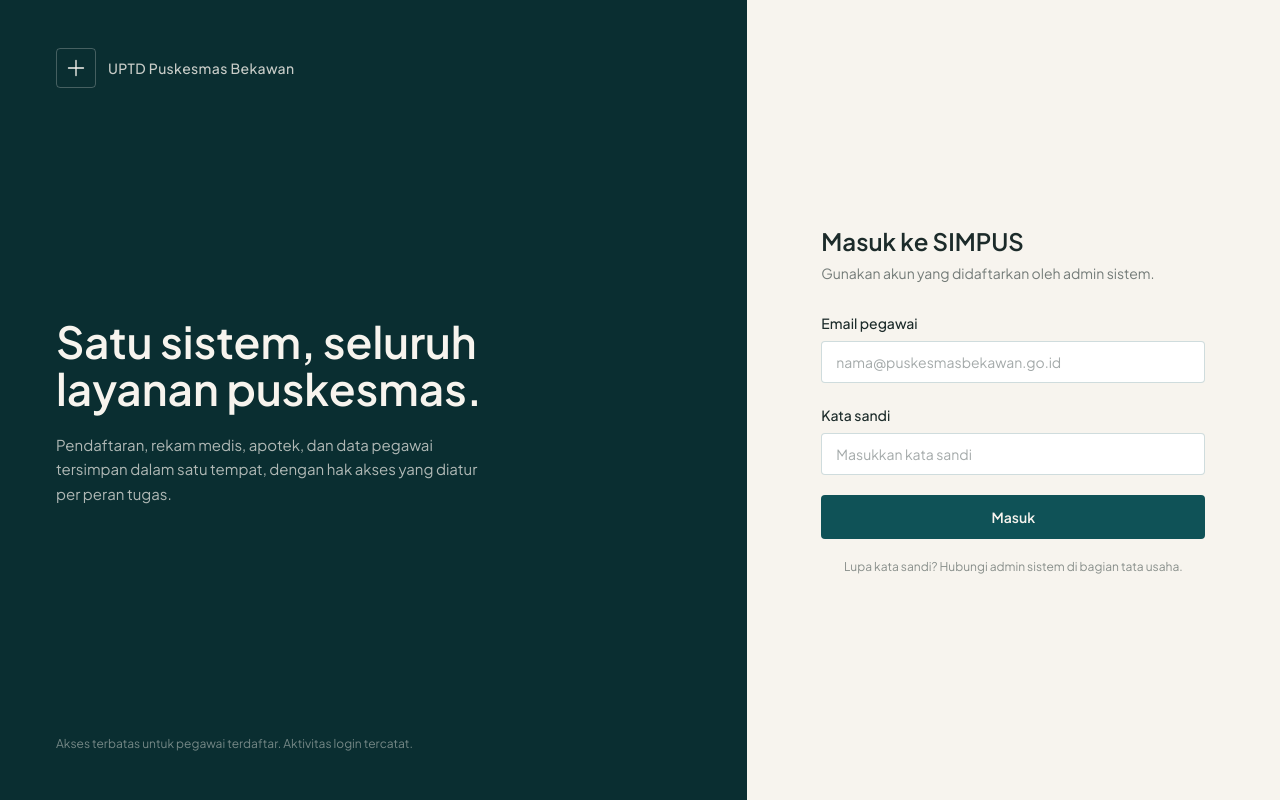
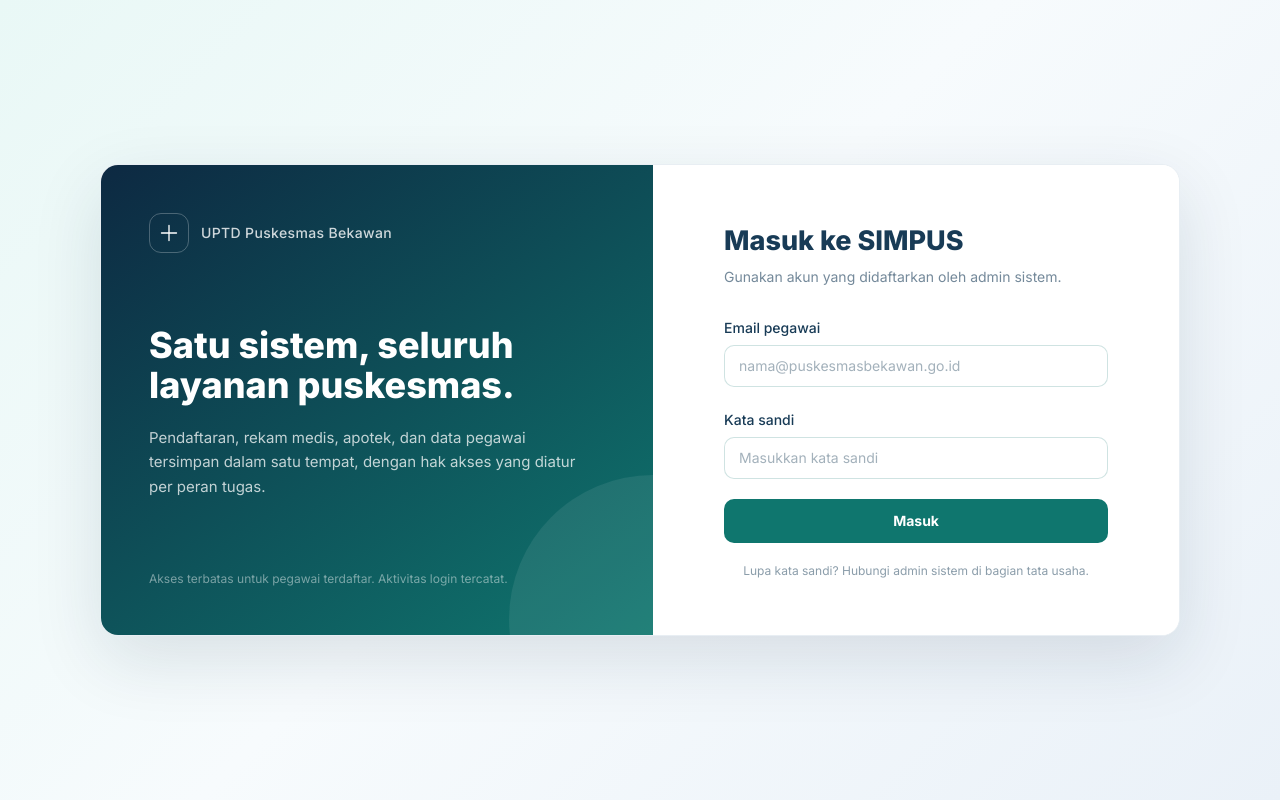
Before and after one commit to laborpkmbekawan-sudo/simpus-bekawan, a Next.js app: page /login in a window 1280 px wide. Built offline with nearby package versions, Linux system fonts and the light colour scheme.

Commit message:
redesain visual: gradient navy-teal, font Inter, radius besar sesuai referensi

```diff
--- a/app/dashboard/pegawai/[id]/edit/page.tsx
+++ b/app/dashboard/pegawai/[id]/edit/page.tsx
@@ -46,7 +46,7 @@ export default async function HalamanEditPegawai({
       <div>
         <Link
           href="/dashboard/pegawai"
-          className="text-sm text-teal-900 underline decoration-teal-900/30 underline-offset-2"
+          className="text-sm text-teal-700 underline decoration-teal-700/30 underline-offset-2"
         >
           ← Kembali ke Data Pegawai
         </Link>
--- a/app/dashboard/pegawai/toggle-status.tsx
+++ b/app/dashboard/pegawai/toggle-status.tsx
@@ -22,8 +22,8 @@ export default function ToggleStatus({
       }
       className={`rounded-sm px-2.5 py-1 text-xs font-medium disabled:opacity-50 ${
         statusAktif
-          ? "bg-teal-900/8 text-teal-900 hover:bg-clay-600/10 hover:text-clay-700"
-          : "bg-ink/5 text-ink/50 hover:bg-teal-900/8 hover:text-teal-900"
+          ? "bg-teal-700/8 text-teal-700 hover:bg-clay-600/10 hover:text-clay-700"
+          : "bg-ink/5 text-ink/50 hover:bg-teal-700/8 hover:text-teal-700"
       }`}
     >
       {statusAktif ? "Aktif · nonaktifkan" : "Nonaktif · aktifkan"}
--- a/app/dashboard/tombol-keluar.tsx
+++ b/app/dashboard/tombol-keluar.tsx
@@ -16,7 +16,7 @@ export default function TombolKeluar() {
   return (
     <button
       onClick={keluar}
-      className="text-sm text-ink/50 underline decoration-ink/20 underline-offset-2 hover:text-clay-700"
+      className="text-sm text-white/60 underline decoration-white/25 underline-offset-2 hover:text-white"
     >
       Keluar
     </button>
--- a/app/layout.tsx
+++ b/app/layout.tsx
@@ -1,10 +1,10 @@
 import type { Metadata } from "next";
-import { Plus_Jakarta_Sans } from "next/font/google";
+import { Inter } from "next/font/google";
 import "./globals.css";
 
-const jakarta = Plus_Jakarta_Sans({
+const inter = Inter({
   subsets: ["latin"],
-  variable: "--font-jakarta",
+  variable: "--font-inter",
   weight: ["400", "500", "600", "700", "800"],
 });
 
@@ -19,7 +19,7 @@ export default function RootLayout({
   children: React.ReactNode;
 }) {
   return (
-    <html lang="id" className={jakarta.variable}>
+    <html lang="id" className={inter.variable}>
       <body>{children}</body>
     </html>
   );
--- a/app/login/form.tsx
+++ b/app/login/form.tsx
@@ -9,8 +9,8 @@ function TombolMasuk() {
     <button
       type="submit"
       disabled={pending}
-      className="w-full rounded-sm bg-teal-900 px-4 py-3 text-sm font-semibold text-sand-50
-                 transition-colors hover:bg-teal-950 disabled:cursor-not-allowed disabled:opacity-60"
+      className="w-full rounded-sm bg-teal-700 px-4 py-3 text-sm font-bold text-white
+                 transition-colors hover:bg-teal-900 disabled:cursor-not-allowed disabled:opacity-60"
     >
       {pending ? "Memeriksa akun..." : "Masuk"}
     </button>
@@ -33,7 +33,7 @@ export default function FormLogin() {
           autoComplete="username"
           required
           placeholder="nama@puskesmasbekawan.go.id"
-          className="w-full rounded-sm border border-teal-900/20 bg-white px-3.5 py-2.5 text-sm
+          className="w-full rounded-sm border border-teal-700/20 bg-white px-3.5 py-2.5 text-sm
                      text-ink placeholder:text-ink/40 focus:border-teal-700"
         />
       </div>
@@ -49,7 +49,7 @@ export default function FormLogin() {
           autoComplete="current-password"
           required
           placeholder="Masukkan kata sandi"
-          className="w-full rounded-sm border border-teal-900/20 bg-white px-3.5 py-2.5 text-sm
+          className="w-full rounded-sm border border-teal-700/20 bg-white px-3.5 py-2.5 text-sm
                      text-ink placeholder:text-ink/40 focus:border-teal-700"
         />
       </div>
--- a/app/login/page.tsx
+++ b/app/login/page.tsx
@@ -6,56 +6,65 @@ export default function HalamanLogin({
   searchParams: { alasan?: string };
 }) {
   return (
-    <main className="grid min-h-screen grid-cols-1 lg:grid-cols-[minmax(0,7fr)_minmax(0,5fr)]">
-      {/* Panel identitas -- bukan kartu putih ditengah layar, tapi blok
-          warna penuh supaya SIMPUS terasa seperti layanan resmi, bukan
-          produk SaaS generik. */}
-      <section className="relative hidden flex-col justify-between overflow-hidden bg-teal-950 px-14 py-12 text-sand-50 lg:flex">
+    <main
+      className="flex min-h-screen items-center justify-center p-7"
+      style={{ background: "linear-gradient(135deg, #E9F8F6 0%, #F7FBFD 48%, #EAF1F8 100%)" }}
+    >
+      <div className="grid w-full max-w-[1080px] grid-cols-1 overflow-hidden rounded-card border border-sand-100 bg-white shadow-[0_24px_70px_rgba(13,41,66,0.12)] lg:grid-cols-[1.05fr_1fr]">
+        {/* Panel identitas */}
+        <section
+          className="relative hidden flex-col justify-between overflow-hidden px-12 py-12 text-white lg:flex"
+          style={{ background: "linear-gradient(145deg, #0D2942, #0F766E)" }}
+        >
+          <div
+            className="pointer-events-none absolute -bottom-32 -right-36 h-72 w-72 rounded-full"
+            style={{ background: "rgba(255,255,255,0.08)" }}
+          />
           <div className="flex items-center gap-3">
-          <div className="flex h-10 w-10 items-center justify-center rounded-sm border border-sand-50/25">
+            <div className="flex h-10 w-10 items-center justify-center rounded-xl border border-white/25">
               <svg viewBox="0 0 24 24" className="h-5 w-5" fill="none" stroke="currentColor" strokeWidth={1.6}>
                 <path d="M12 3v18M3 12h18" strokeLinecap="round" />
               </svg>
             </div>
-          <span className="text-sm font-medium tracking-wide text-sand-50/80">
+            <span className="text-sm font-medium tracking-wide text-white/80">
               UPTD Puskesmas Bekawan
             </span>
           </div>
 
           <div className="max-w-md">
-          <h1 className="text-[2.75rem] font-semibold leading-[1.08] text-sand-50">
+            <h1 className="text-[2.25rem] font-extrabold leading-[1.12] text-white">
               Satu sistem, seluruh
               <br />
               layanan puskesmas.
             </h1>
-          <p className="mt-5 text-[15px] leading-relaxed text-sand-50/70">
+            <p className="mt-5 text-[15px] leading-relaxed text-white/75">
               Pendaftaran, rekam medis, apotek, dan data pegawai tersimpan
               dalam satu tempat, dengan hak akses yang diatur per peran
               tugas.
             </p>
           </div>
 
-        <p className="text-xs text-sand-50/45">
+          <p className="text-xs text-white/45">
             Akses terbatas untuk pegawai terdaftar. Aktivitas login tercatat.
           </p>
         </section>
 
         {/* Panel form */}
-      <section className="flex items-center justify-center bg-sand-50 px-6 py-16">
+        <section className="flex items-center justify-center bg-white px-8 py-14 sm:px-12">
           <div className="w-full max-w-sm">
             <div className="mb-8 lg:hidden">
-            <span className="text-sm font-medium text-teal-900">
+              <span className="text-sm font-medium text-teal-700">
                 UPTD Puskesmas Bekawan
               </span>
             </div>
 
-          <h2 className="text-2xl font-semibold text-ink">Masuk ke SIMPUS</h2>
+            <h2 className="text-[27px] font-extrabold text-ink">Masuk ke SIMPUS</h2>
             <p className="mt-1.5 text-sm text-ink/60">
               Gunakan akun yang didaftarkan oleh admin sistem.
             </p>
 
             {searchParams.alasan === "perlu-login" && (
-            <p className="mt-4 rounded-sm bg-teal-900/8 px-3.5 py-2.5 text-sm text-teal-900">
+              <p className="mt-4 rounded-sm bg-teal-700/8 px-3.5 py-2.5 text-sm text-teal-700">
                 Sesi berakhir atau halaman perlu login. Silakan masuk kembali.
               </p>
             )}
@@ -65,6 +74,7 @@ export default function HalamanLogin({
             </div>
           </div>
         </section>
+      </div>
     </main>
   );
 }
--- a/tailwind.config.ts
+++ b/tailwind.config.ts
@@ -1,35 +1,38 @@
 import type { Config } from "tailwindcss";
 
 // Token desain SIMPUS UPTD Puskesmas Bekawan.
-// Palet dijauhkan dari default "SaaS hijau mint generik": dasar teal gelap
-// (identitas layanan kesehatan pemerintah) + sand hangat (kertas/arsip),
-// aksen clay untuk status/peringatan, bukan gradient dekoratif.
+// Nilai hex diselaraskan persis dengan referensi desain (navy->teal gradasi
+// sidebar, aksen oranye, kartu rounded besar). Nama token TETAP SAMA seperti
+// sebelumnya (teal-950/900/700/500, sand-50/100, clay-600/700, ink) supaya
+// semua className yang sudah ditulis di komponen lain otomatis ikut berubah
+// tanpa perlu diedit satu-satu.
 const config: Config = {
   content: ["./app/**/*.{ts,tsx}", "./components/**/*.{ts,tsx}"],
   theme: {
     extend: {
       colors: {
         teal: {
-          950: "#0A2E31",
-          900: "#0F5257",
-          700: "#166B70",
-          500: "#2C8B8F",
+          950: "#0D2942", // navy tua -- dipakai sidebar/panel gelap
+          900: "#123D5B", // navy sedang -- gradasi tengah sidebar
+          700: "#0F766E", // teal utama -- tombol, link, aksen
+          500: "#14B8A6", // teal terang -- gradasi bawah sidebar, hover
         },
         sand: {
-          50: "#F7F4EE",
-          100: "#EFEAE0",
+          50: "#F4F8FB", // bg halaman
+          100: "#E8EEF3", // border/garis halus
         },
         clay: {
-          600: "#C9743A",
-          700: "#A85F2E",
+          600: "#E0793C", // aksen oranye -- warning, highlight aktif
+          700: "#B4592A",
         },
-        ink: "#1C2B2A",
+        ink: "#183B56",
       },
       fontFamily: {
-        sans: ["var(--font-jakarta)", "system-ui", "sans-serif"],
+        sans: ["var(--font-inter)", "system-ui", "sans-serif"],
       },
       borderRadius: {
-        sm: "4px",
+        sm: "10px",
+        card: "18px",
       },
     },
   },
```
Also changed, not shown: app/dashboard/layout.tsx (+18 -14 lines), app/dashboard/pegawai/[id]/edit/form-edit.tsx (+9 -9 lines), app/dashboard/pegawai/form-tambah.tsx (+11 -11 lines), app/dashboard/pegawai/pilih-akses-klaster.tsx (+5 -5 lines), app/dashboard/pegawai/tabel-pegawai.tsx (+6 -6 lines). Lines whose indentation alone changed are shown as unchanged.
